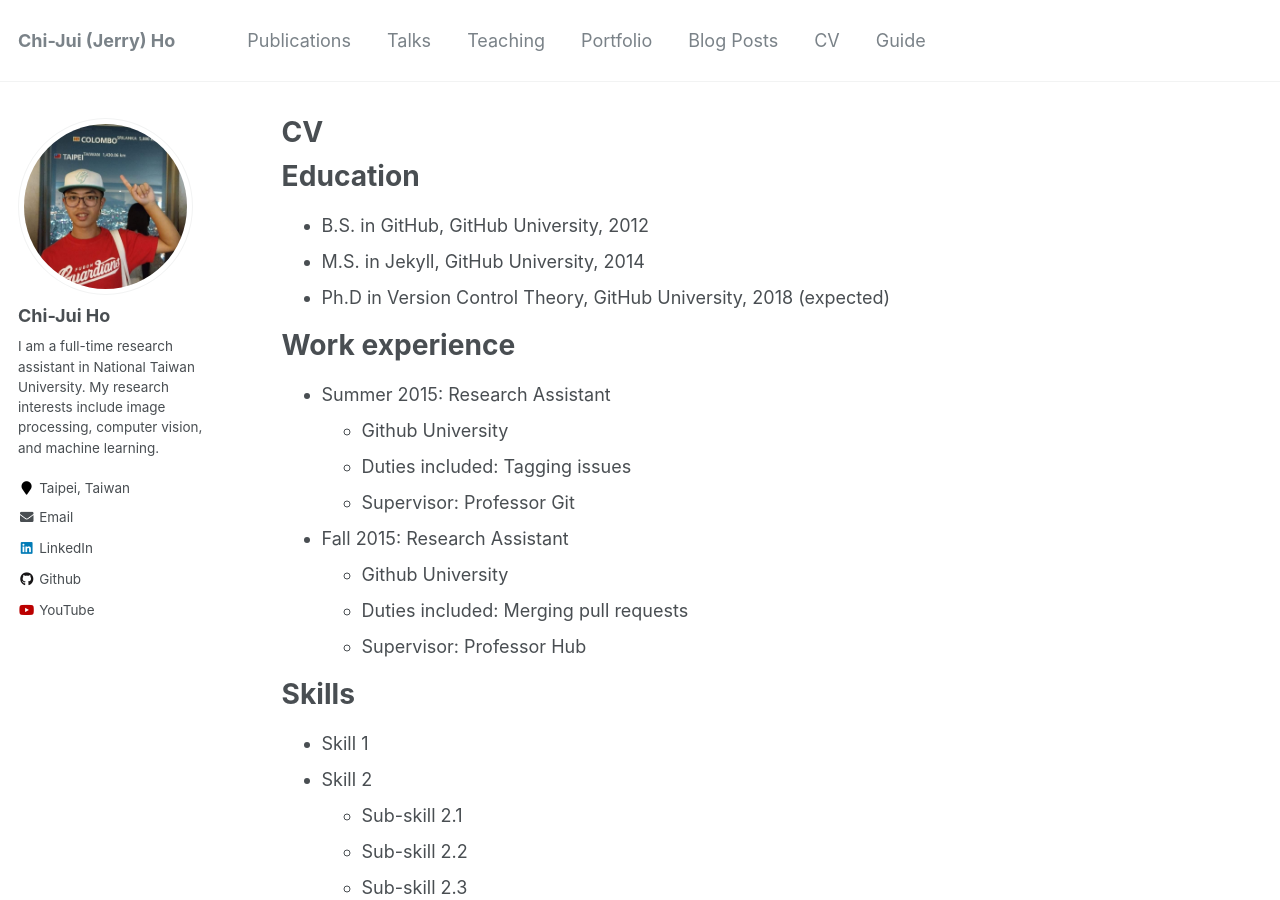
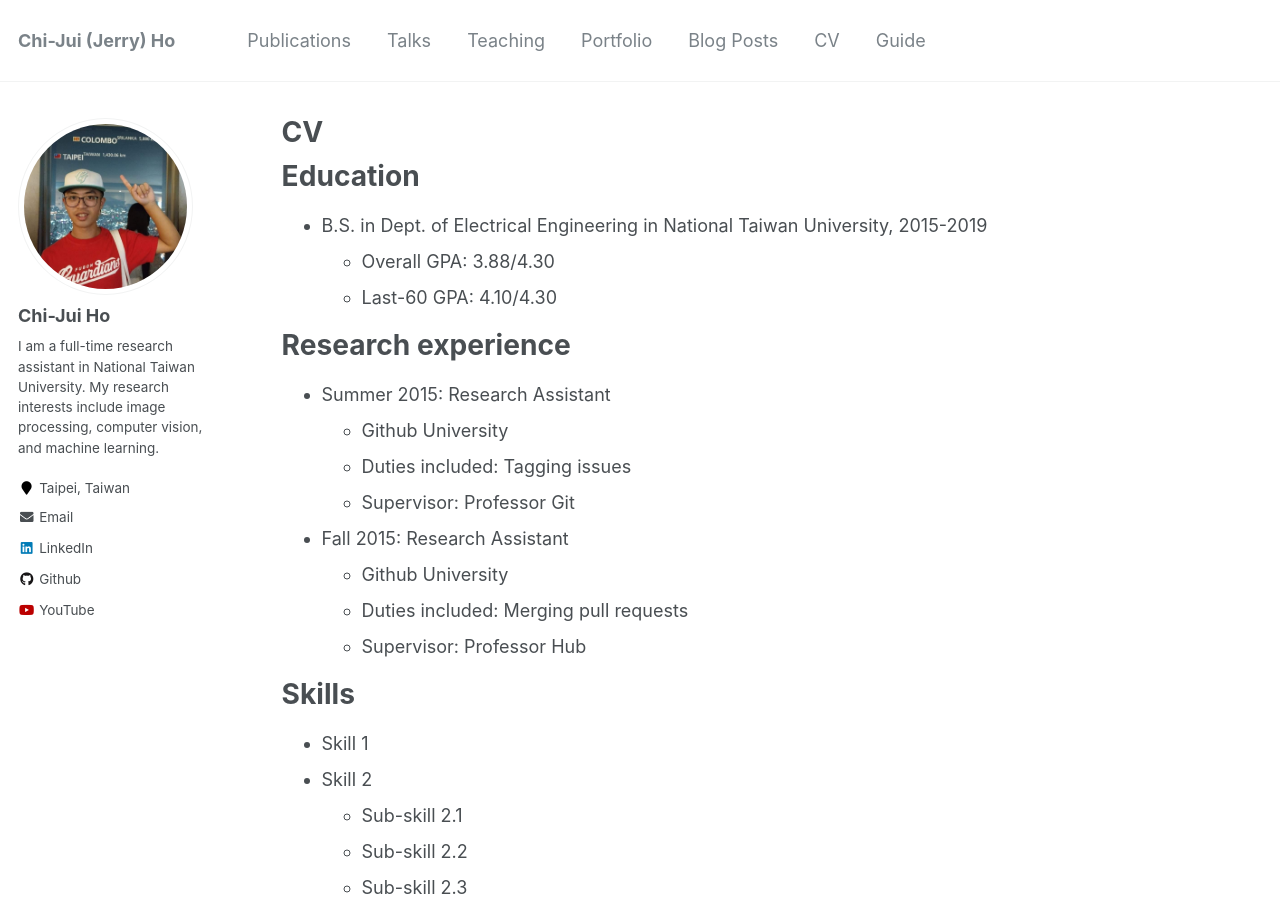
Before and after one commit to JerryHoTaiwan/JerryHo.github.io, a Jekyll site: the page built from _pages/cv.md, in a window 1280 px wide and 900 px high. Built offline with Jekyll 4.4.1, drawn with Linux system fonts in a browser that asks for light colours.

Commit message:
Update cv.md

```diff
--- a/_pages/cv.md
+++ b/_pages/cv.md
@@ -11,11 +11,11 @@ redirect_from:
 
 Education
 ======
-* B.S. in GitHub, GitHub University, 2012
-* M.S. in Jekyll, GitHub University, 2014
-* Ph.D in Version Control Theory, GitHub University, 2018 (expected)
+* B.S. in Dept. of Electrical Engineering in National Taiwan University, 2015-2019
+  * Overall GPA: 3.88/4.30
+  * Last-60 GPA: 4.10/4.30
 
-Work experience
+Research experience
 ======
 * Summer 2015: Research Assistant
   * Github University
```
